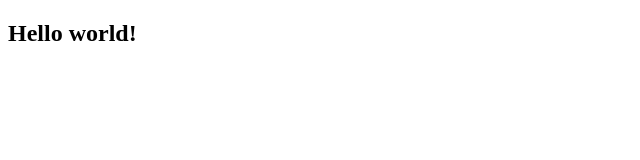
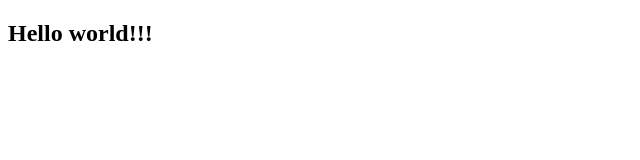
Before and after one commit to aidinIbrahimkadic/najava-dogadjaja, a React (Vite) app: page / in a window 1280 px wide. Shown: the top 160 px of the page, without its empty margins (0-640 px from the left). Built offline with nearby package versions, Linux system fonts and the light colour scheme.

Commit message:
test CI/CD

```diff
--- a/src/App.jsx
+++ b/src/App.jsx
@@ -1,5 +1,5 @@
 function App() {
-  return <h2>Hello world!</h2>;
+  return <h2>Hello world!!!</h2>;
 }
 
 export default App;
```
